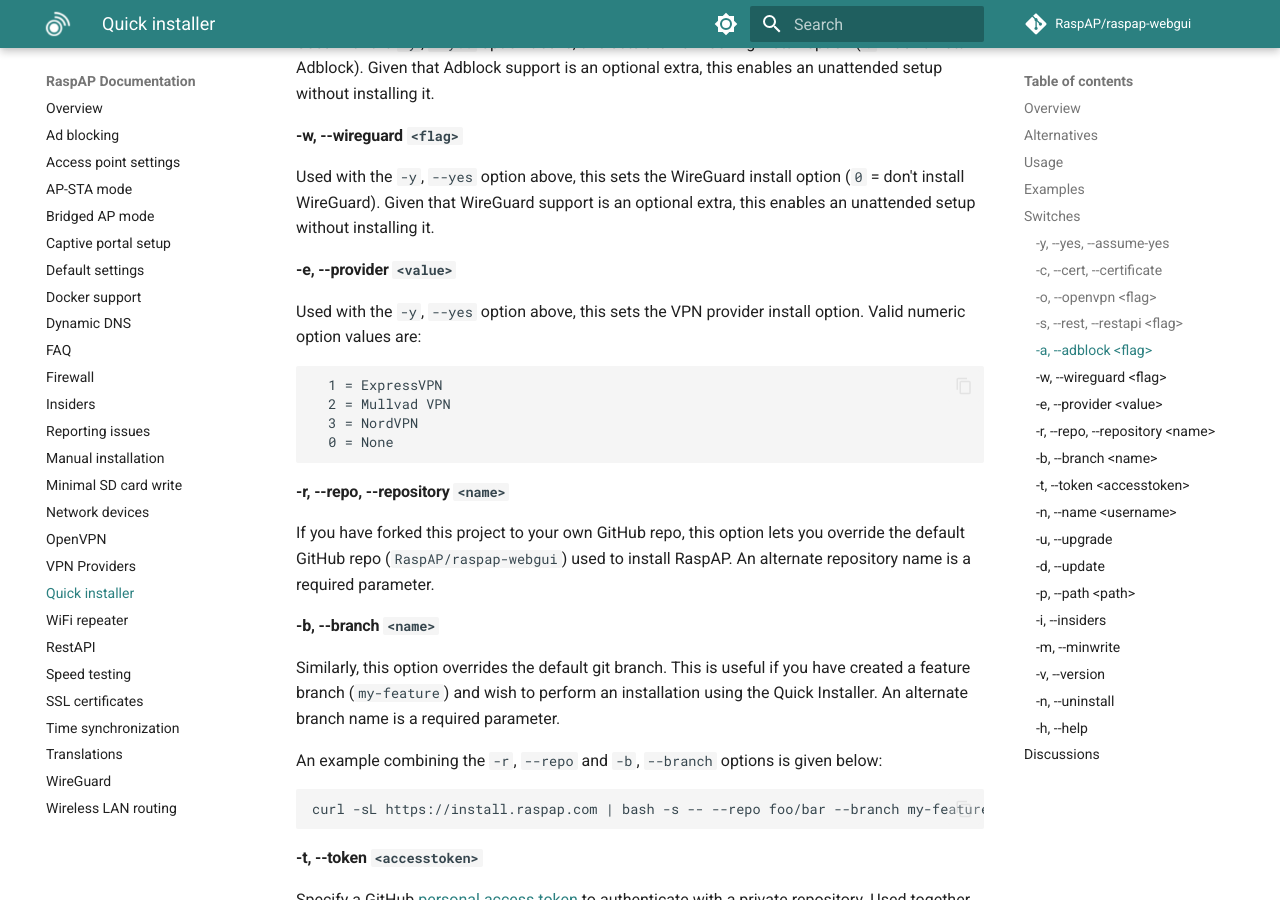
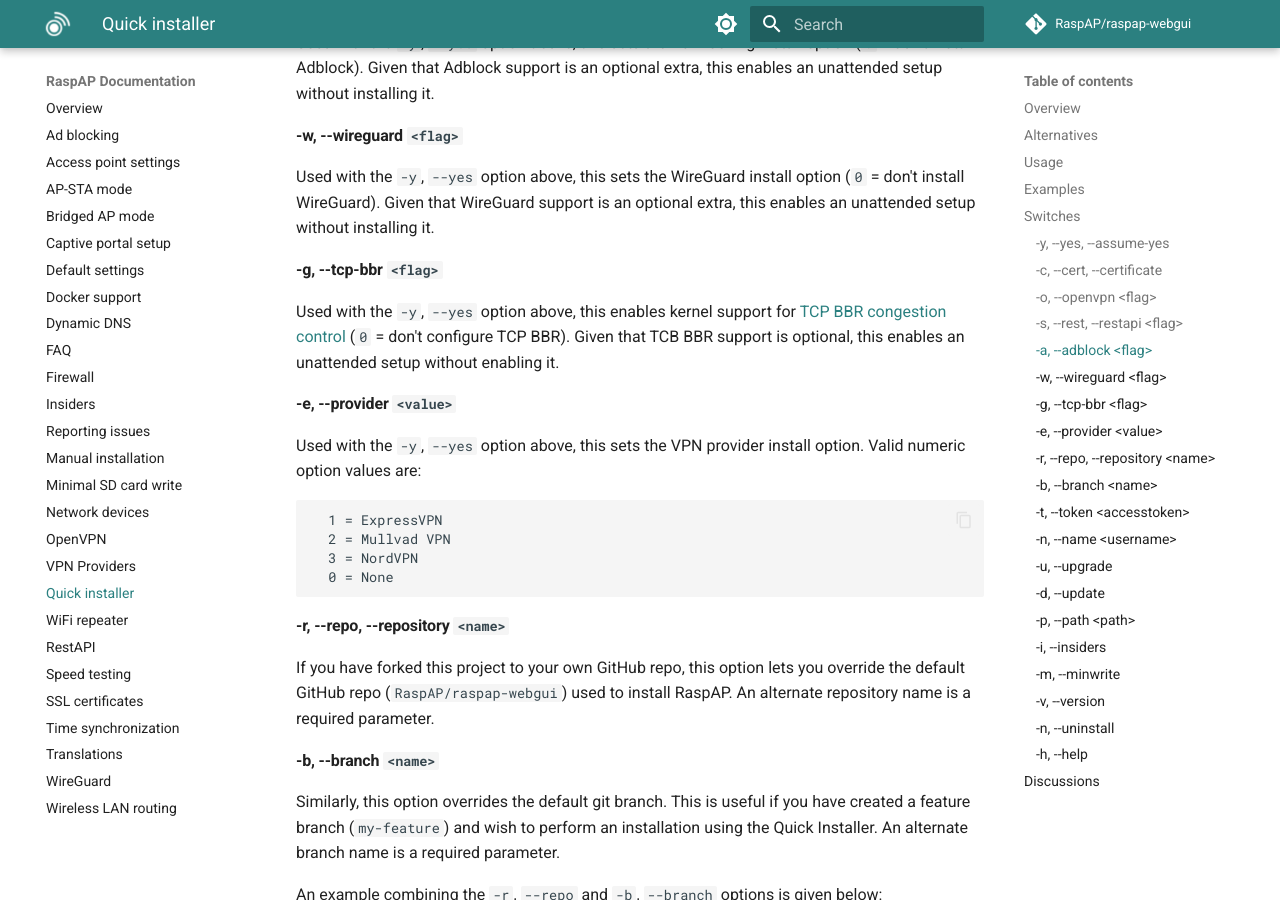
Before and after one commit to RaspAP/raspap-docs, an MkDocs documentation site: the page built from docs/quick.md, in a window 1280 px wide and 900 px high, scrolled down 2088 px. Built offline with MkDocs 1.6.1 and Material for MkDocs 9.7.7, drawn with Linux system fonts in a browser that asks for light colours; comment, search, counter and statistics services are not loaded.

Commit message:
Add tcp-bbr install option

````diff
--- a/docs/quick.md
+++ b/docs/quick.md
@@ -64,6 +64,9 @@
 #### -w, --wireguard `<flag>`
 Used with the `-y`, `--yes` option above, this sets the WireGuard install option (`0` = don't install WireGuard). Given that WireGuard support is an optional extra, this enables an unattended setup without installing it.
 
+#### -g, --tcp-bbr `<flag>`
+Used with the `-y`, `--yes` option above, this enables kernel support for [TCP BBR congestion control](https://cloud.google.com/blog/products/networking/tcp-bbr-congestion-control-comes-to-gcp-your-internet-just-got-faster) (`0` = don't configure TCP BBR). Given that TCB BBR support is optional, this enables an unattended setup without enabling it.
+
 #### -e, --provider `<value>`
 Used with the `-y`, `--yes` option above, this sets the VPN provider install option. Valid numeric option values are:
 ```
````
